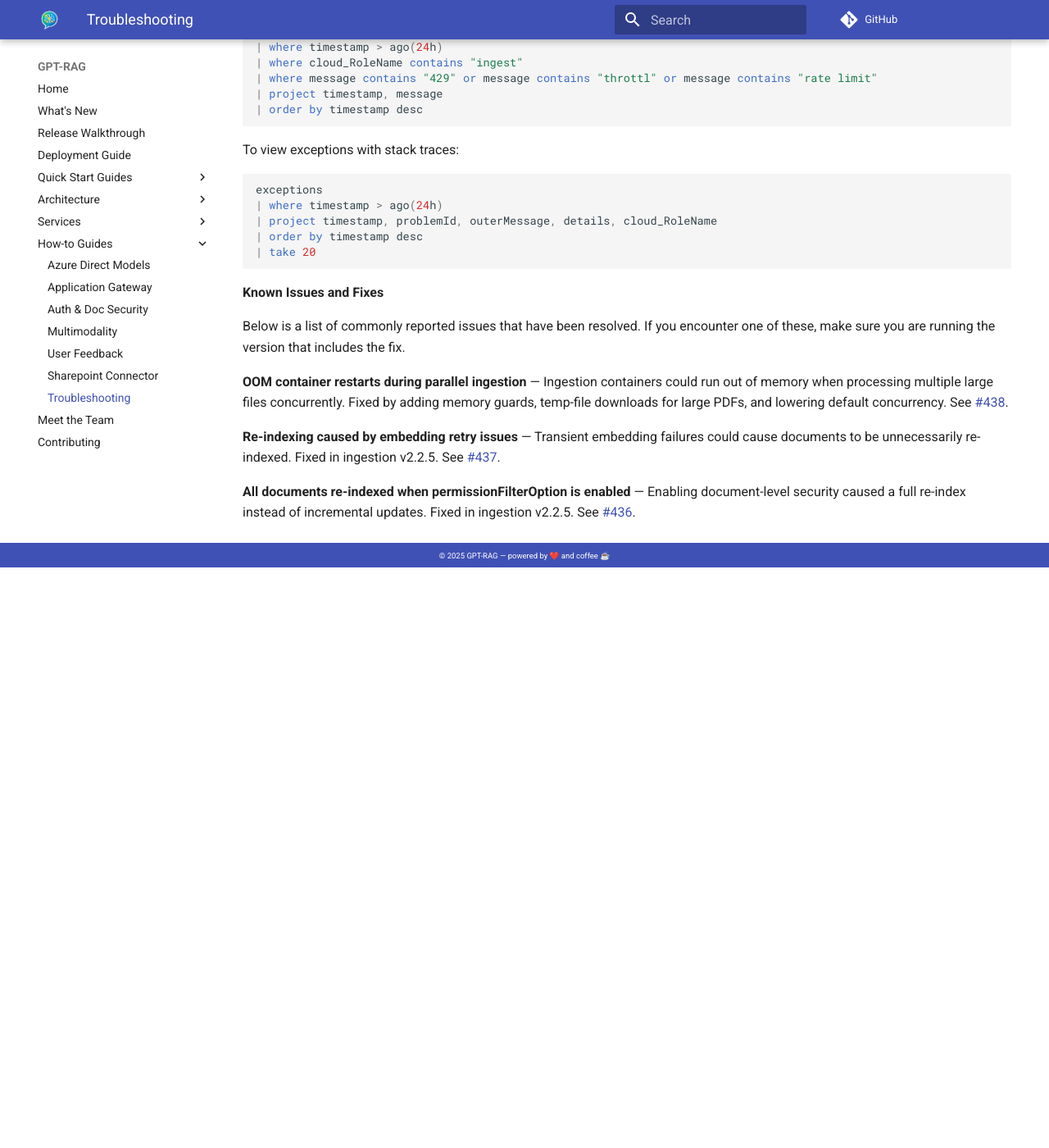
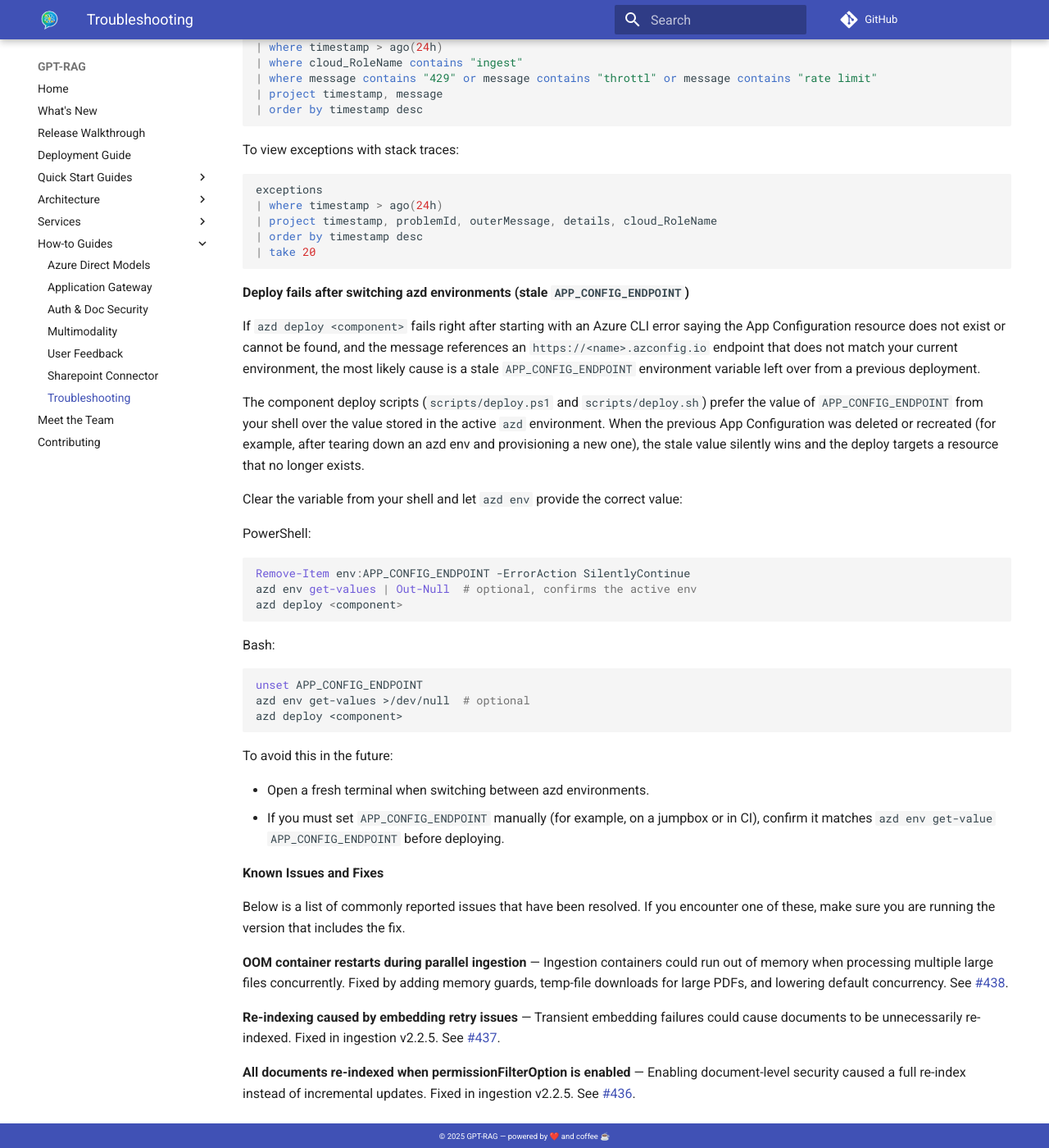
Before and after one commit to Azure/GPT-RAG, an MkDocs documentation site: the page built from docs/troubleshooting.md, in a window 1280 px wide and 1400 px high, scrolled down 1213 px. Shown: the whole window at 82% size. Built offline with MkDocs 1.6.1 and Material for MkDocs 9.7.7, drawn with Linux system fonts in a browser that asks for light colours; comment, search, counter and statistics services are not loaded; before the commit the page ends 1905 px from its top, so only the background shows below that.

Commit message:
docs(troubleshooting): note stale APP_CONFIG_ENDPOINT after switching azd envs
Co-authored-by: Copilot <copilot@github.com>

````diff
--- a/docs/troubleshooting.md
+++ b/docs/troubleshooting.md
@@ -68,6 +68,36 @@ exceptions
 ```
 
 
+**Deploy fails after switching azd environments (stale `APP_CONFIG_ENDPOINT`)**
+
+If `azd deploy <component>` fails right after starting with an Azure CLI error saying the App Configuration resource does not exist or cannot be found, and the message references an `https://<name>.azconfig.io` endpoint that does not match your current environment, the most likely cause is a stale `APP_CONFIG_ENDPOINT` environment variable left over from a previous deployment.
+
+The component deploy scripts (`scripts/deploy.ps1` and `scripts/deploy.sh`) prefer the value of `APP_CONFIG_ENDPOINT` from your shell over the value stored in the active `azd` environment. When the previous App Configuration was deleted or recreated (for example, after tearing down an azd env and provisioning a new one), the stale value silently wins and the deploy targets a resource that no longer exists.
+
+Clear the variable from your shell and let `azd env` provide the correct value:
+
+PowerShell:
+
+```powershell
+Remove-Item env:APP_CONFIG_ENDPOINT -ErrorAction SilentlyContinue
+azd env get-values | Out-Null  # optional, confirms the active env
+azd deploy <component>
+```
+
+Bash:
+
+```bash
+unset APP_CONFIG_ENDPOINT
+azd env get-values >/dev/null  # optional
+azd deploy <component>
+```
+
+To avoid this in the future:
+
+- Open a fresh terminal when switching between azd environments.
+- If you must set `APP_CONFIG_ENDPOINT` manually (for example, on a jumpbox or in CI), confirm it matches `azd env get-value APP_CONFIG_ENDPOINT` before deploying.
+
+
 **Known Issues and Fixes**
 
 Below is a list of commonly reported issues that have been resolved. If you encounter one of these, make sure you are running the version that includes the fix.
````
